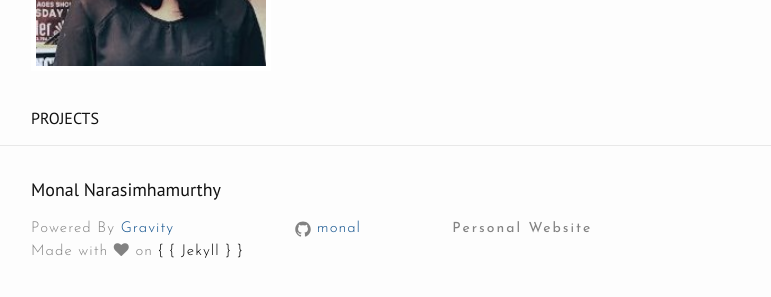
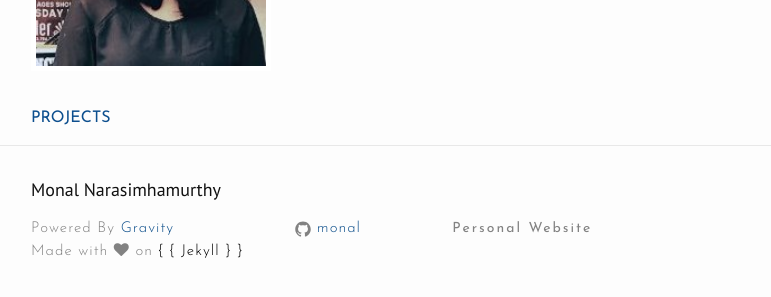
Before and after one commit to monal/monal.github.io, a Jekyll site: the page built from index.html, in a window 1280 px wide. Shown: the part 451-748 px from the top of the page, without its empty margins (239-1010 px from the left). Built offline with Jekyll 4.4.1, drawn with Linux system fonts in a browser that asks for light colours; nearby versions of some CDN libraries.

```diff
--- a/index.html
+++ b/index.html
@@ -8,5 +8,5 @@
 </p>
 </div>
 <div style="margin-top:60px">
-<h4 style="float: left; font-color:#1756a9">PROJECTS</h4>
+<h4 style="float: left; color:#0D4F8E; font-family:'Josefin Sans'">PROJECTS</h4>
 </div>
```
